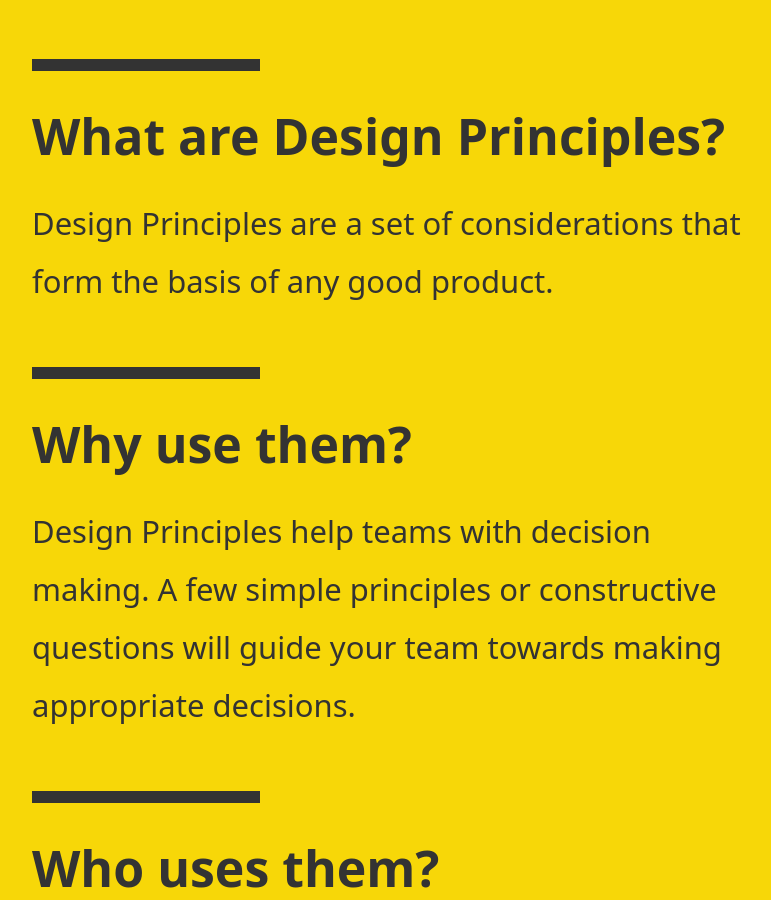
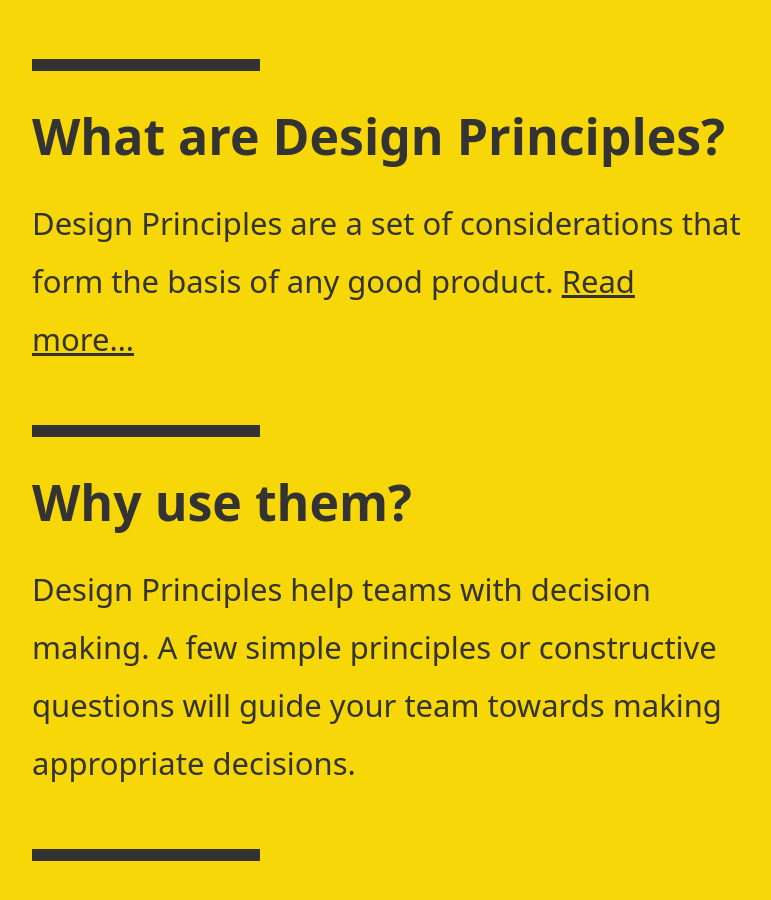
Before and after one commit to benbrignell/principles.design, a Jekyll site: the page built from index.html, in a window 1280 px wide and 900 px high, scrolled down 1478 px. Shown: the whole window, without its empty margins (68-839 px from the left). Built offline with Jekyll 4.4.1, drawn with Linux system fonts in a browser that asks for light colours.

Commit message:
added url value to info-block and link to what are design principles

```diff
--- a/_includes/info-block.html
+++ b/_includes/info-block.html
@@ -2,5 +2,9 @@
       <h2>{{include.title}}</h2>
       <p class="h3">
         {{include.description}}
+        {% if include.url %}
+        <a href="{{include.url}}">Read more…</a>
+        {% endif %}
       </p>
+
     </div>
--- a/_layouts/home.html
+++ b/_layouts/home.html
@@ -35,7 +35,7 @@
           </div>
 
         <div class="wrapper">
-        {% include info-block.html title="What are Design Principles?" description="Design Principles are a set of considerations that form the basis of any good product."%}
+        {% include info-block.html title="What are Design Principles?" description="Design Principles are a set of considerations that form the basis of any good product." url="/what-are-design-principles/"%}
 
         {% include info-block.html title="Why use them?" description="Design Principles help teams with decision making. A few simple principles or constructive questions will guide your team towards making appropriate decisions." %}
 
```
Also changed, not shown: what-are-design-principles.md (added, +6 -0 lines).
